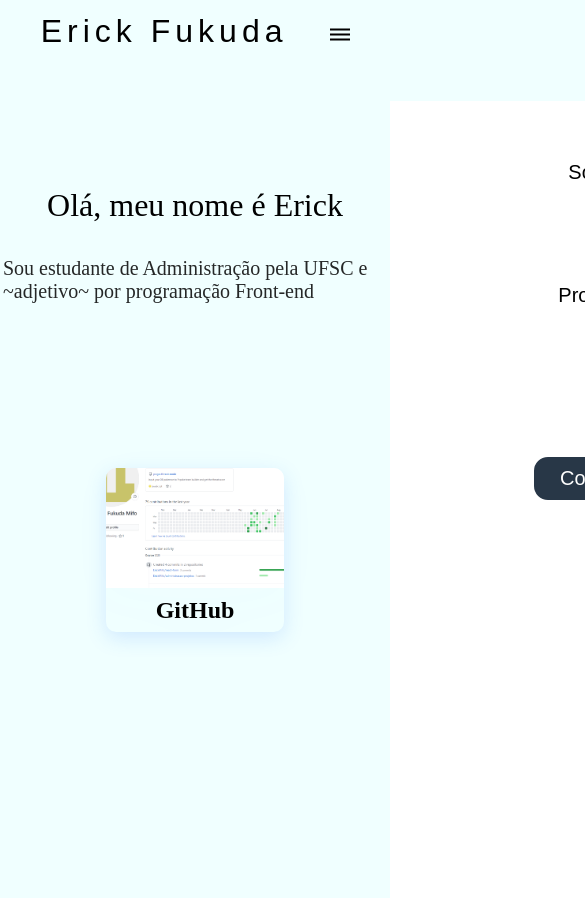
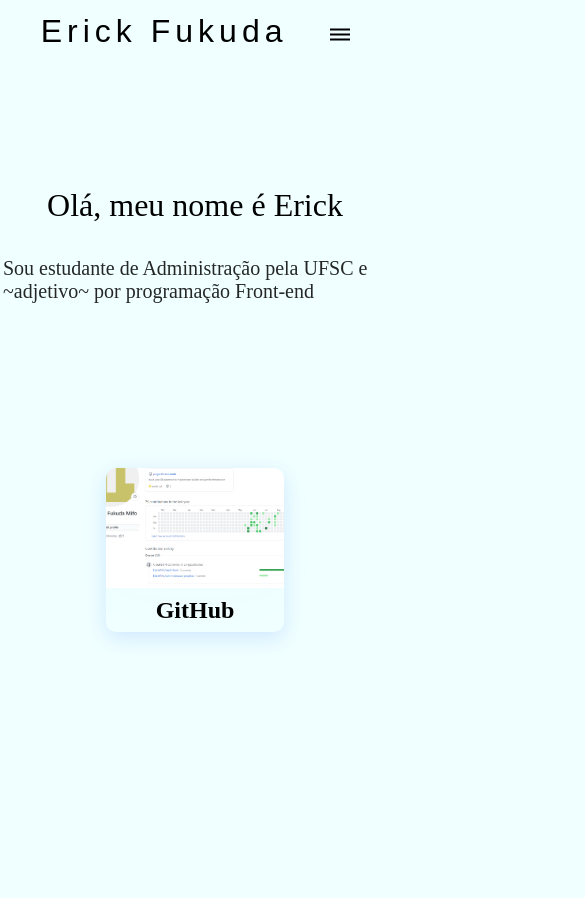
Before and after one commit to ErickMifo/Portfolio, a React (Create React App) app: page / in a window 390 px wide. Shown: the top 898 px of the page, 585 px wide, since content can reach past the window. After the commit the page ends 844 px from the top, so only its background shows below. Built offline with nearby package versions, Linux system fonts and the light colour scheme.

Commit message:
Responsividade

```diff
--- a/src/App.css
+++ b/src/App.css
@@ -1,6 +1,14 @@
 * {
   margin: 0;
   padding: 0;
+}
+
+@media screen and (max-width: 768px) {
+  .App {
+    position: absolute;
+    width: 100%;
+    overflow-x: hidden;
+  }
 }
 
 body {
--- a/src/components/navbar/styles.css
+++ b/src/components/navbar/styles.css
@@ -62,10 +62,6 @@ button:focus {
 }
 
 @media screen and (max-width: 768px) {
-  body {
-    overflow-x: hidden;
-  }
-
   .menu-icon {
     display: block;
     font-size: 40px;
```
